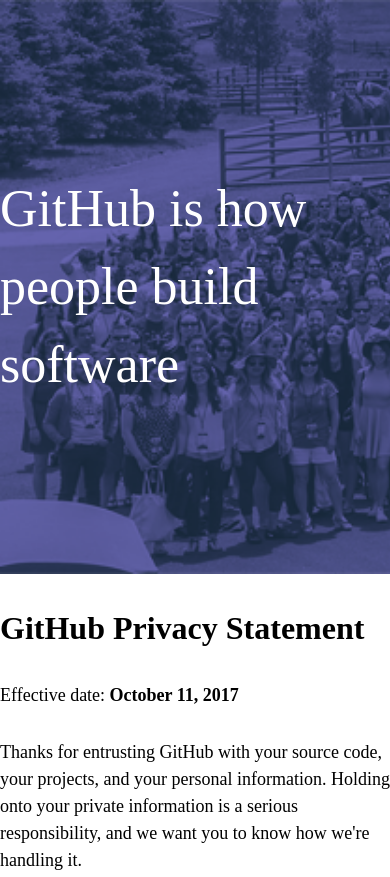
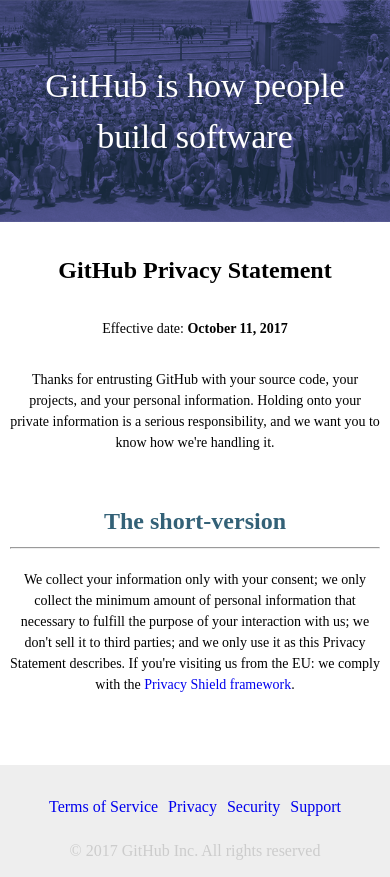
Before and after one commit to VadymHarmash/scss_import, a plain HTML site: page index.html in a window 390 px wide. Shown: the top 877 px of the page. Drawn offline with Linux system fonts and the light colour scheme.

Commit message:
Added adaptation

```diff
--- /dev/null
+++ b/scss/components/body/body-media.scss
@@ -0,0 +1,36 @@
+@media (max-width: 1250px ) {
+    .container{
+        max-width: 1024px;
+        margin: 0 auto;
+        padding: 0 15px;
+    }
+}
+@media (max-width: 1024px) {
+    .container{
+        max-width: 767px;
+    }
+}
+@media (max-width: 767px ) {
+    .container{
+        max-width: 567px;
+    }
+    .content{
+        text-align: center;
+            h2{
+                font-size: 24px;
+            }
+            p{
+                font-size: 14px;
+            }
+            &__bottom{
+                p{
+                    margin: 20px 0 70px 0;
+                }
+            }
+        }
+    }
+@media (max-width: 576px) {
+    .container{
+        max-width: 100%;
+    }
+}
--- /dev/null
+++ b/scss/components/body/body.scss
@@ -0,0 +1,36 @@
+.content{
+    &__top{
+        h2, p{
+            margin: 0;
+            padding: 0;
+        }
+        h2{
+            font-size: 32px;
+        }
+        p{
+            font-size: 18px;
+        }
+        .date{
+            margin: 30px 0;
+        }
+        .description{
+            margin: 0 0 50px 0;
+        }
+    }
+    &__bottom{
+        h2, p{
+            margin: 0;
+            padding: 0;
+        }
+        h2{
+            color: rgb(51, 97, 119);
+        }
+        p{
+            font-size: 18px;
+            margin: 15px 0 100px 0;
+            a{
+                text-decoration: none;
+            }
+        }
+    }
+}
--- /dev/null
+++ b/scss/components/body/index.scss
@@ -0,0 +1,2 @@
+@import "body.scss";
+@import "body-media.scss";
--- /dev/null
+++ b/scss/components/footer/footer-media.scss
@@ -0,0 +1,45 @@
+@media (max-width: 1250px ) {
+    .container{
+        max-width: 1024px;
+        margin: 0 auto;
+    }
+}
+@media (max-width: 1024px) {
+    .container{
+        max-width: 767px;
+    }
+}
+@media (max-width: 767px ) {
+    .container{
+        max-width: 567px;
+    }
+    .footer{
+        padding: 15px 0;
+        &__wrapper{
+            flex-direction: column-reverse;
+            p{
+                color: #ccc;
+                padding: 20px 0 0 0;
+            }
+            ul{
+                margin: 0;
+                padding: 0;
+                li{
+                    &:not(:last-child){
+                        padding-right: 10px;
+                    }
+                    a{
+                        text-decoration: none;
+                    }
+                }
+            }
+        }
+    }
+
+}
+@media (max-width: 576px) {
+    .container{
+        max-width: 100%;
+        padding: 0 10px;
+    }
+}
--- /dev/null
+++ b/scss/components/footer/footer.scss
@@ -0,0 +1,24 @@
+.footer{
+    background-color: rgba(200, 200, 200, .3);
+    &__wrapper{
+        display: flex;
+        align-items: center;
+        justify-content: space-between;
+        padding: 15px 0;
+        p{
+            color: #ccc;
+        }
+        ul{
+            display: flex;
+            li{
+                list-style: none;
+                &:not(:last-child){
+                    padding-right: 20px;
+                }
+                a{
+                    text-decoration: none;
+                }
+            }
+        }
+    }
+}
--- /dev/null
+++ b/scss/components/footer/index.scss
@@ -0,0 +1,2 @@
+@import "footer.scss";
+@import "footer-media.scss";
--- /dev/null
+++ b/scss/components/header/header-media.scss
@@ -0,0 +1,44 @@
+@media (max-width: 1250px ) {
+    .container{
+        max-width: 1024px;
+        margin: 0 auto;
+    }
+    .header{
+        padding: 130px 0;
+    }
+}
+@media (max-width: 1024px) {
+    .container{
+        max-width: 767px;
+    }
+    .header{
+        padding: 100px 0;
+        &__wrapper{
+            h1{
+                text-align: center;
+                font-size: 40px;
+            }
+        }
+    }
+}
+@media (max-width: 767px ) {
+    .container{
+        max-width: 567px;
+    }
+    .header{
+        padding: 60px 0;
+    }
+}
+@media (max-width: 576px) {
+    .container{
+        max-width: 100%;
+        padding: 0 10px;
+    }
+    .header{
+        &__wrapper{
+            h1{
+                font-size: 34px;
+            }
+        }
+    }
+}
--- /dev/null
+++ b/scss/components/header/header.scss
@@ -0,0 +1,18 @@
+.header{
+    background-image: url("../images/background.png");
+    background-repeat: no-repeat;
+    background-size: cover;
+    background-position: center;
+    padding: 170px 0;
+    margin: 0 0 30px 0;
+    &__wrapper{
+        display: flex;
+        justify-content: center;
+        align-items: center;
+        h1{
+            color: #fff;
+            font-size: 52px;
+            font-weight: 400;
+        }
+    }
+}
--- /dev/null
+++ b/scss/components/header/index.scss
@@ -0,0 +1,2 @@
+@import "header.scss";
+@import "header-media.scss";
--- a/scss/style.scss
+++ b/scss/style.scss
@@ -1,5 +1,5 @@
 @import "reset.scss";
 @import "common.scss";
-@import "components/header.scss";
-@import "components/body.scss";
-@import "components/footer.scss";
+@import "components/header/index.scss";
+@import "components/body/index.scss";
+@import "components/footer/index.scss";
```
Also changed, not shown: css/style.css.
